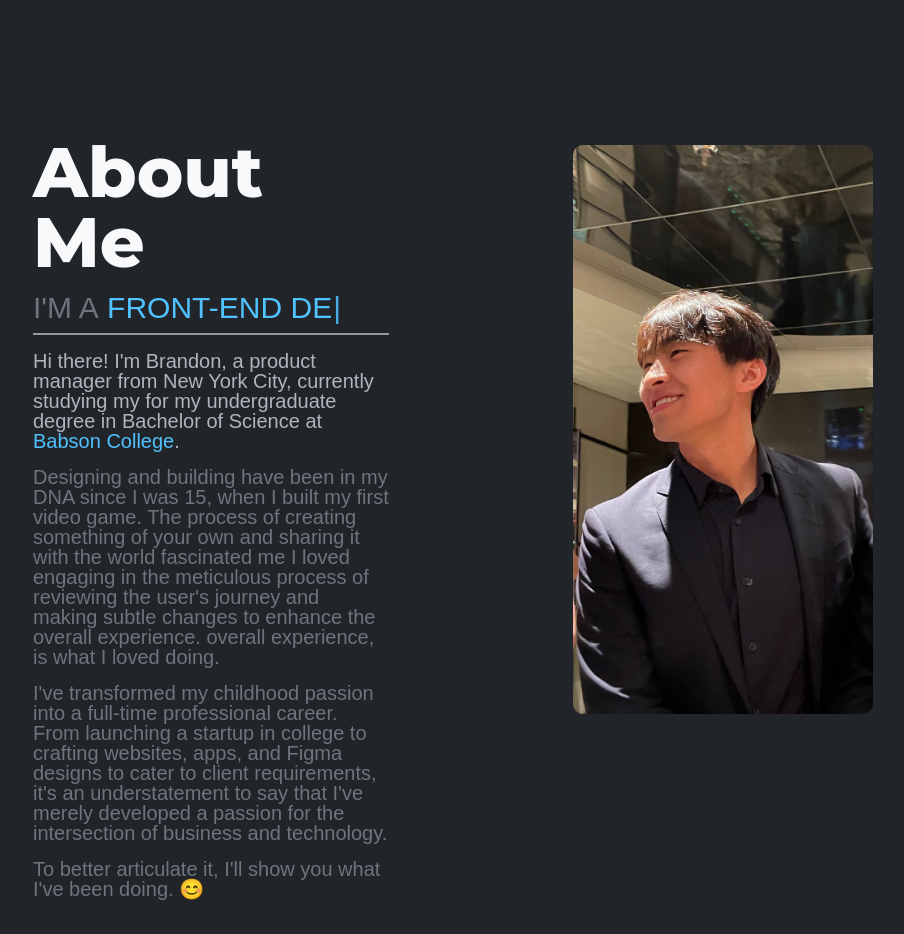
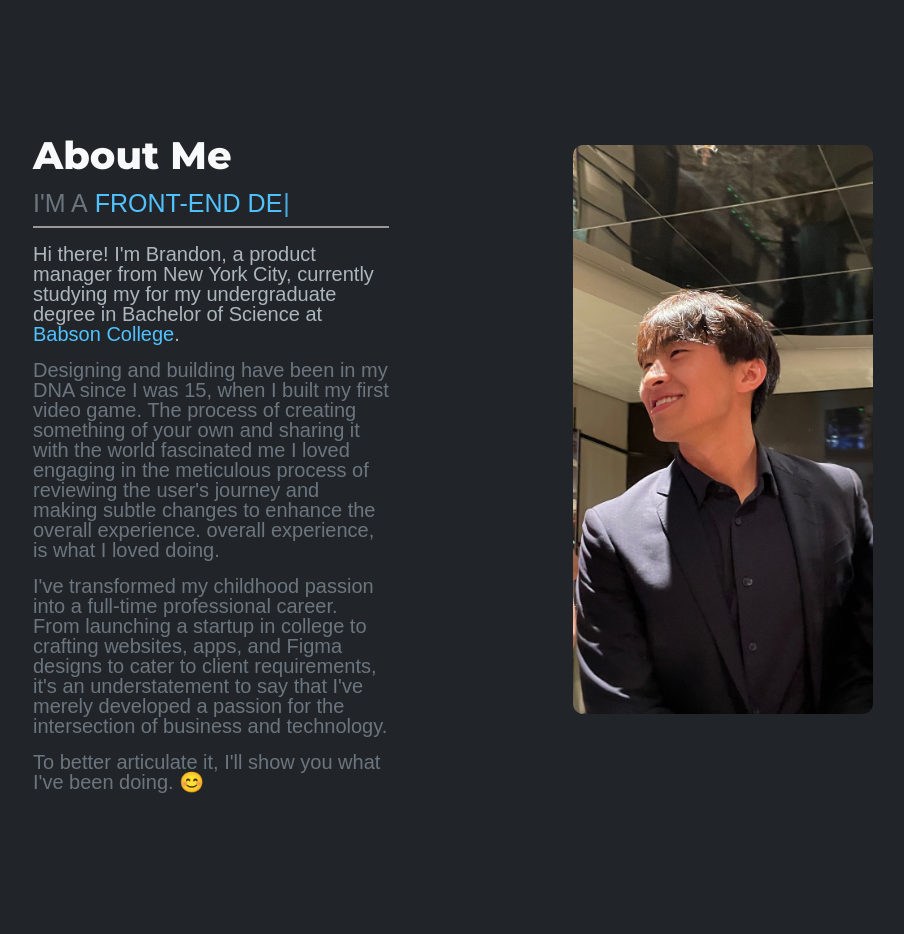
Before and after one commit to brandonchin00/Brandon-Chin, a React (Create React App) app: page / in a window 1280 px wide. Shown: the part 960-1894 px from the top of the page, without its empty margins (183-1087 px from the left). Built offline with nearby package versions, Linux system fonts and the light colour scheme; a web font is replaced by a local one.

Commit message:
Update story.css

```diff
--- a/src/components/story.css
+++ b/src/components/story.css
@@ -13,14 +13,14 @@
 .About-Title {
   color: var(--tertiary--);
   font-family: var(--main-font);
-  font-size: clamp(50px, 8vw, 70px);
+  font-size: clamp(35px, 3vw, 70px);
 }
 
 .Subtitle-Container {
   display: flex;
   flex-direction: row;
   font-family: sans-serif;
-  font-size: clamp(25px, 6vw, 30px);
+  font-size: clamp(25px, 1vw, 30px);
   border-bottom: 2px solid rgb(152, 152, 152);
   padding-bottom: 10px;
 }
@@ -37,7 +37,7 @@
 .Paragraph {
   color: var(--secondary--);
   font-family: var(--tertiary-font);
-  font-size: clamp(15px, 3vw, 20px);
+  font-size: clamp(10px, 2vw, 20px);
 }
 
 .Paragraph-1 {
```
